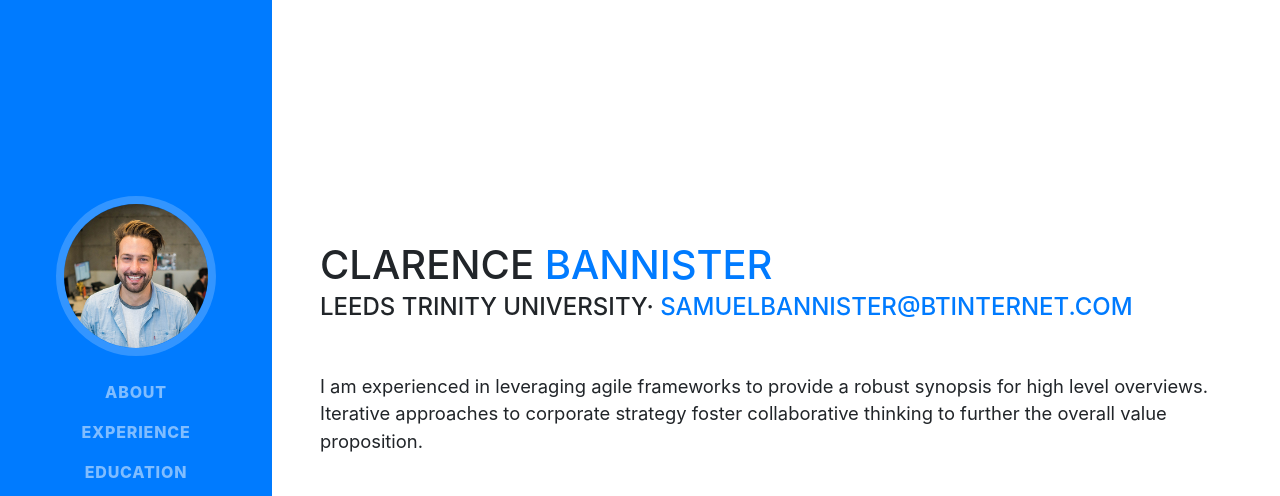
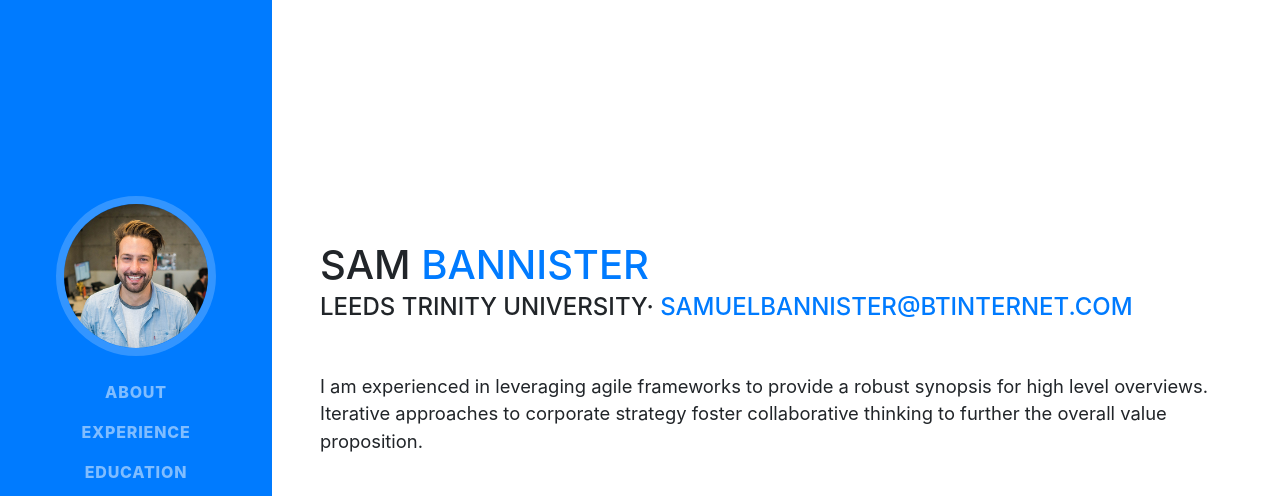
Before and after one commit to sambannister/sambannister.github.io, a website with bundled scripts: page index.html in a window 1280 px wide. Shown: the top 496 px of the page. Built offline with nearby package versions, Linux system fonts and the light colour scheme; a web font is replaced by a local one.

Commit message:
Update index.html

```diff
--- a/index.html
+++ b/index.html
@@ -63,7 +63,7 @@
 
       <section class="resume-section p-3 p-lg-5 d-flex d-column" id="about">
         <div class="my-auto">
-          <h1 class="mb-0">Clarence
+          <h1 class="mb-0">Sam
             <span class="text-primary">Bannister</span>
           </h1>
           <div class="subheading mb-5">Leeds Trinity University·
```
